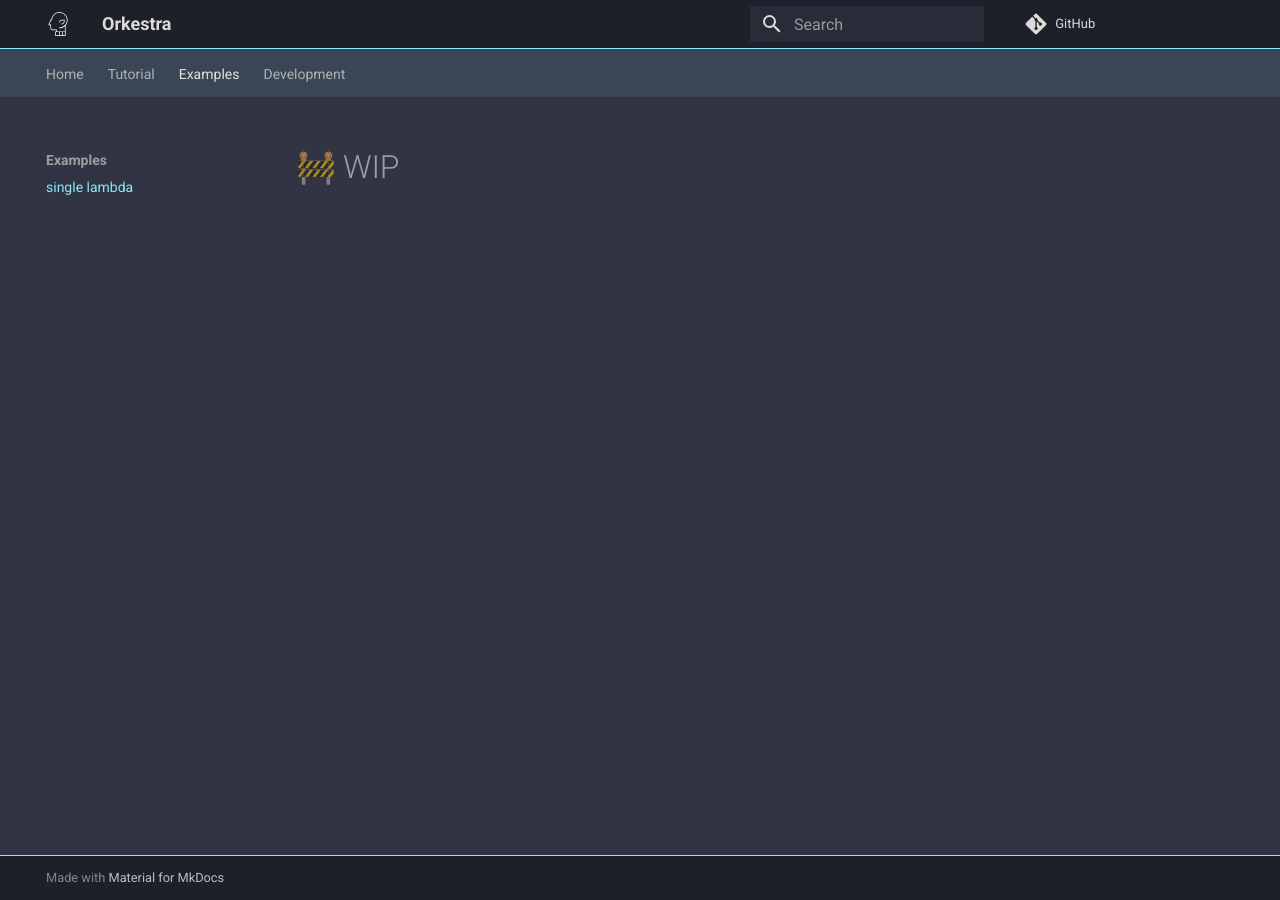
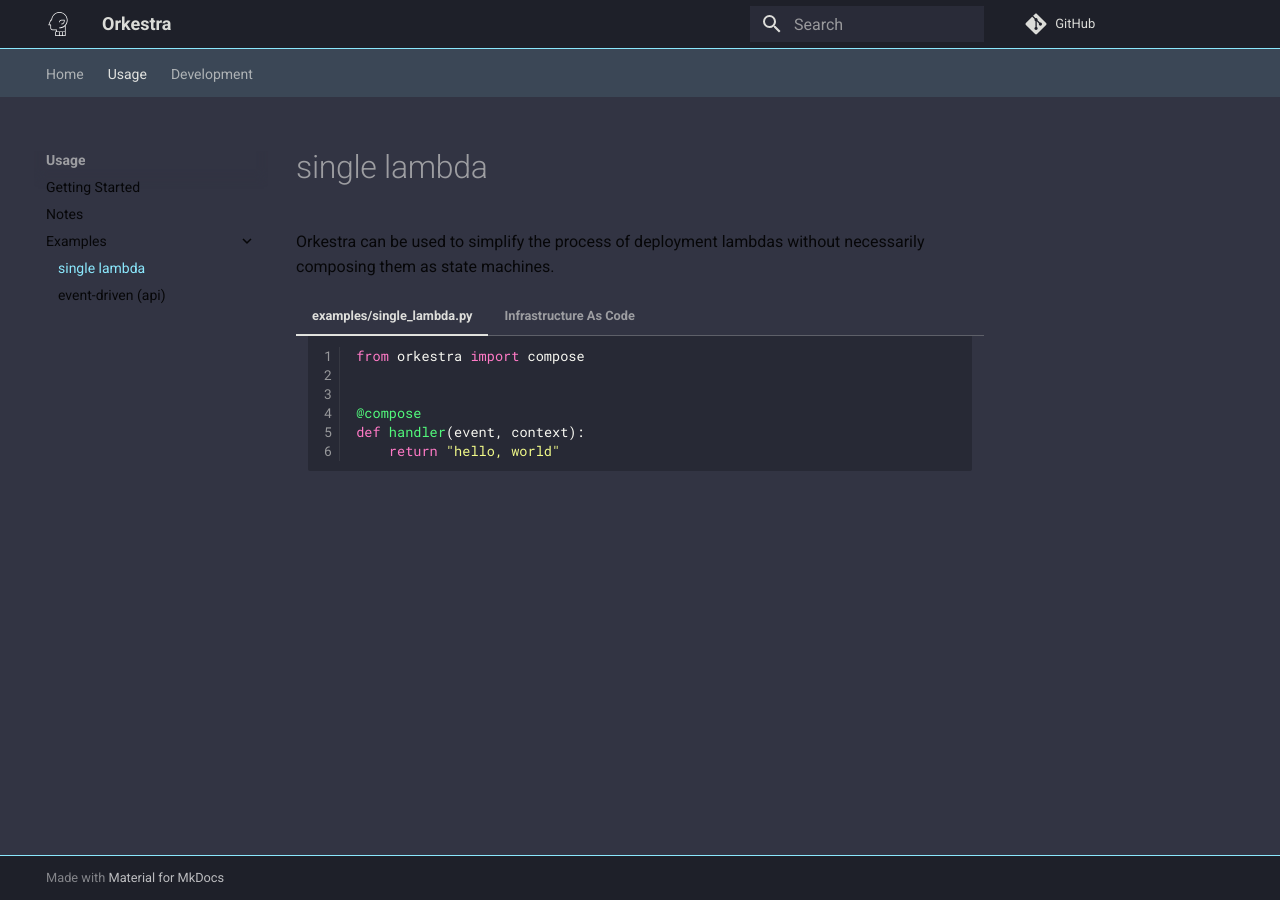
Before and after one commit to knowsuchagency/orkestra, an MkDocs documentation site: the page built from docs/examples/single_lambda.md, in a window 1280 px wide. Built offline with MkDocs 1.6.1 and Material for MkDocs 9.7.7, drawn with Linux system fonts in a browser that asks for light colours; comment, search, counter and statistics services are not loaded.

Commit message:
updates to docs

````diff
--- a/docs/examples/single_lambda.md
+++ b/docs/examples/single_lambda.md
@@ -1 +1,31 @@
-# 🚧 WIP
+Orkestra can be used to simplify the process of deployment lambdas
+without necessarily composing them as state machines.
+
+=== "examples/single_lambda.py"
+
+    ```python
+    from orkestra import compose
+
+
+    @compose
+    def handler(event, context):
+        return "hello, world"
+    ```
+
+=== "Infrastructure As Code"
+
+    ```python
+    from aws_cdk import core as cdk
+
+    from examples.single_lambda import handler
+
+
+    class SingleLambda(cdk.Stack):
+        """Single lambda deployment example."""
+
+        def __init__(self, scope, id, **kwargs):
+
+            super().__init__(scope, id, **kwargs)
+
+            handler.aws_lambda(self)
+    ```
--- a/mkdocs.yml
+++ b/mkdocs.yml
@@ -19,9 +19,12 @@
 
 nav:
   - Home: index.md
-  - Tutorial: tutorial.md
-  - Examples:
-      - single lambda: examples/single_lambda.md
+  - Usage:
+    - Getting Started: getting_started.md
+    - Notes: notes.md
+    - Examples:
+        - single lambda: examples/single_lambda.md
+        - event-driven (api): examples/rest.md
   - Development: development.md
 
 
````
Also changed, not shown: docs/examples/rest.md (added, +168 -0 lines), docs/notes.md (added, +33 -0 lines), docs/getting_started.md (renamed from docs/tutorial.md), 1 other file.
